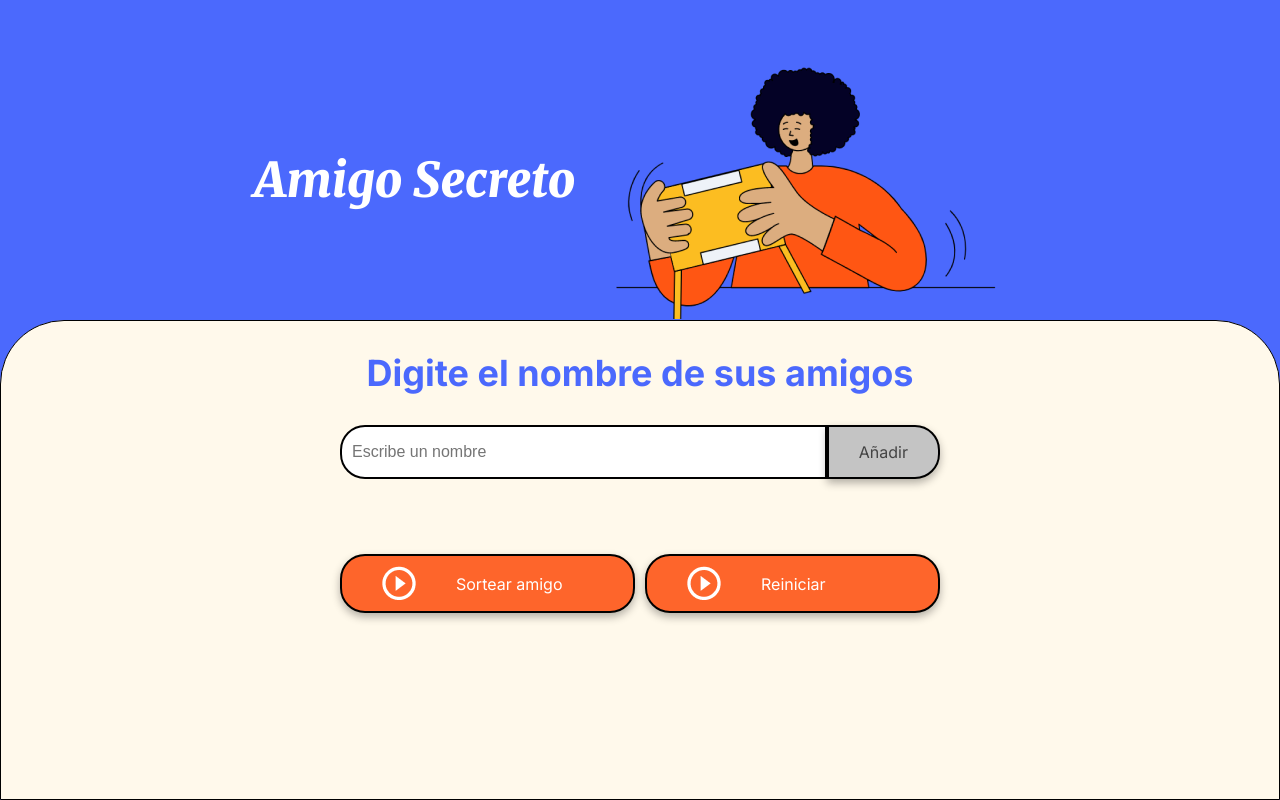
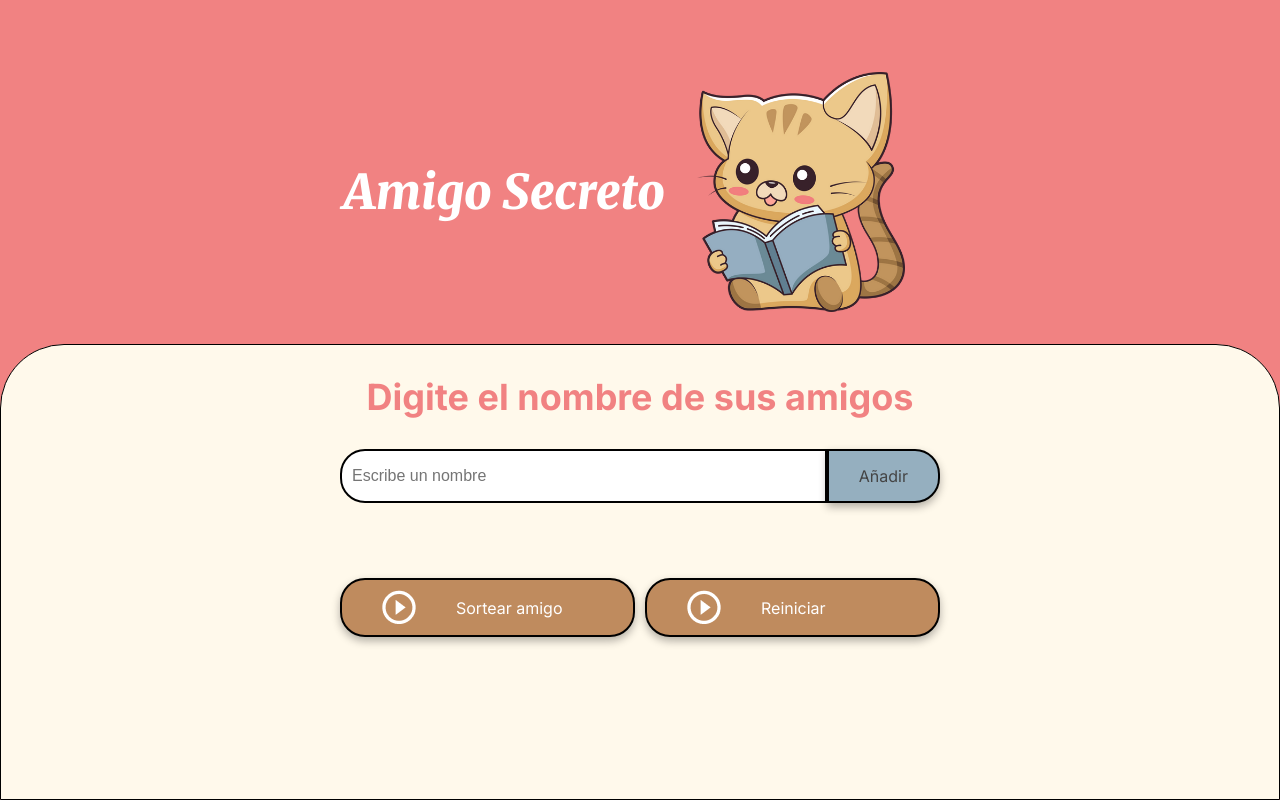
Before and after one commit to yadiragamboa05/challenge-amigo-secreto, a plain HTML site: page index.html in a window 1280 px wide. Drawn offline with Linux system fonts and the light colour scheme.

Commit message:
Mejorando estilos

```diff
--- a/app.js
+++ b/app.js
@@ -47,3 +47,10 @@ function reiniciarJuego() {
     document.getElementById('resultado').innerHTML = "";
     document.getElementById('amigo').value = "";
 }
+
+//Código para que detecte enter en el imput
+document.getElementById("amigo").addEventListener("keydown", function(event) {
+    if (event.key === "Enter") {
+        agregarAmigo();
+    }
+});
--- a/index.html
+++ b/index.html
@@ -14,7 +14,7 @@
     <main class="main-content">
         <header class="header-banner">
             <h1 class="main-title">Amigo Secreto</h1>
-            <img src="assets/amigo-secreto.png" alt="Imagen representativa de amigo secreto">
+            <img class="img-representativo" src="assets/gatito.webp" alt="Imagen representativa de amigo secreto">
         </header>
 
         <section class="input-section">
--- a/style.css
+++ b/style.css
@@ -1,9 +1,9 @@
 :root {
-    --color-primary: #4B69FD;
+    --color-primary: #f18282;
     --color-secondary: #FFF9EB;
-    --color-tertiary: #C4C4C4;
-    --color-button: #fe652b;
-    --color-button-hover: #e55720;
+    --color-tertiary: #95AFBF;
+    --color-button: #BF8B5E;
+    --color-button-hover: #d4af82;
     --color-text: #444444;
     --color-white: #FFFFFF;
 }
@@ -37,6 +37,11 @@ body {
     justify-content: center;
     align-items: center;
     padding: 40px 0 0;
+}
+
+.img-representativo {
+    height: 15rem;
+    margin: 2rem;
 }
 
 /* Sección de entrada */
@@ -138,7 +143,7 @@ ul {
 
 .result-list {
     margin-top: 15px;
-    color: #05DF05;
+    color: #8d3806;
     font-size: 22px;
     font-weight: bold;
     text-align: center;
```
Also changed, not shown: assets/gatito.webp (added).
